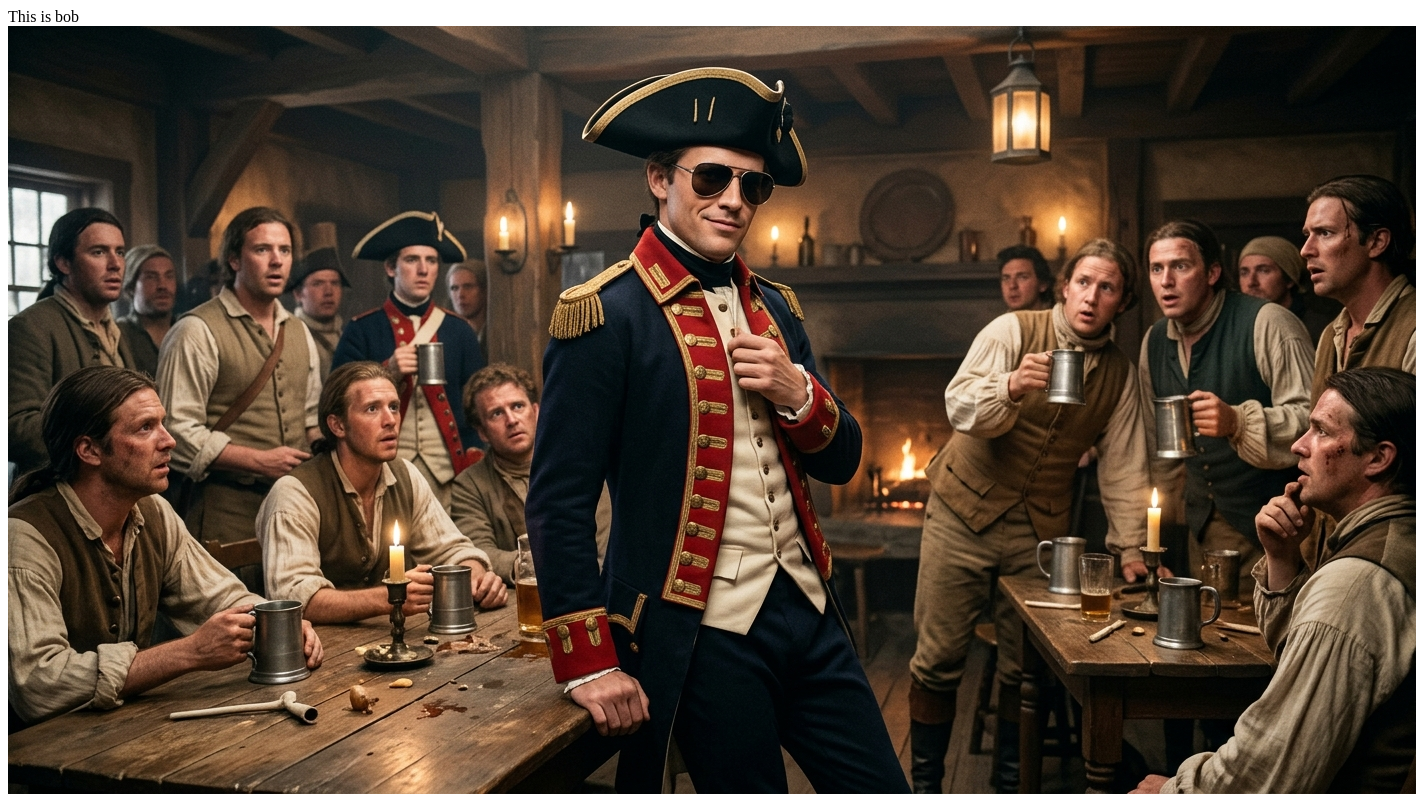
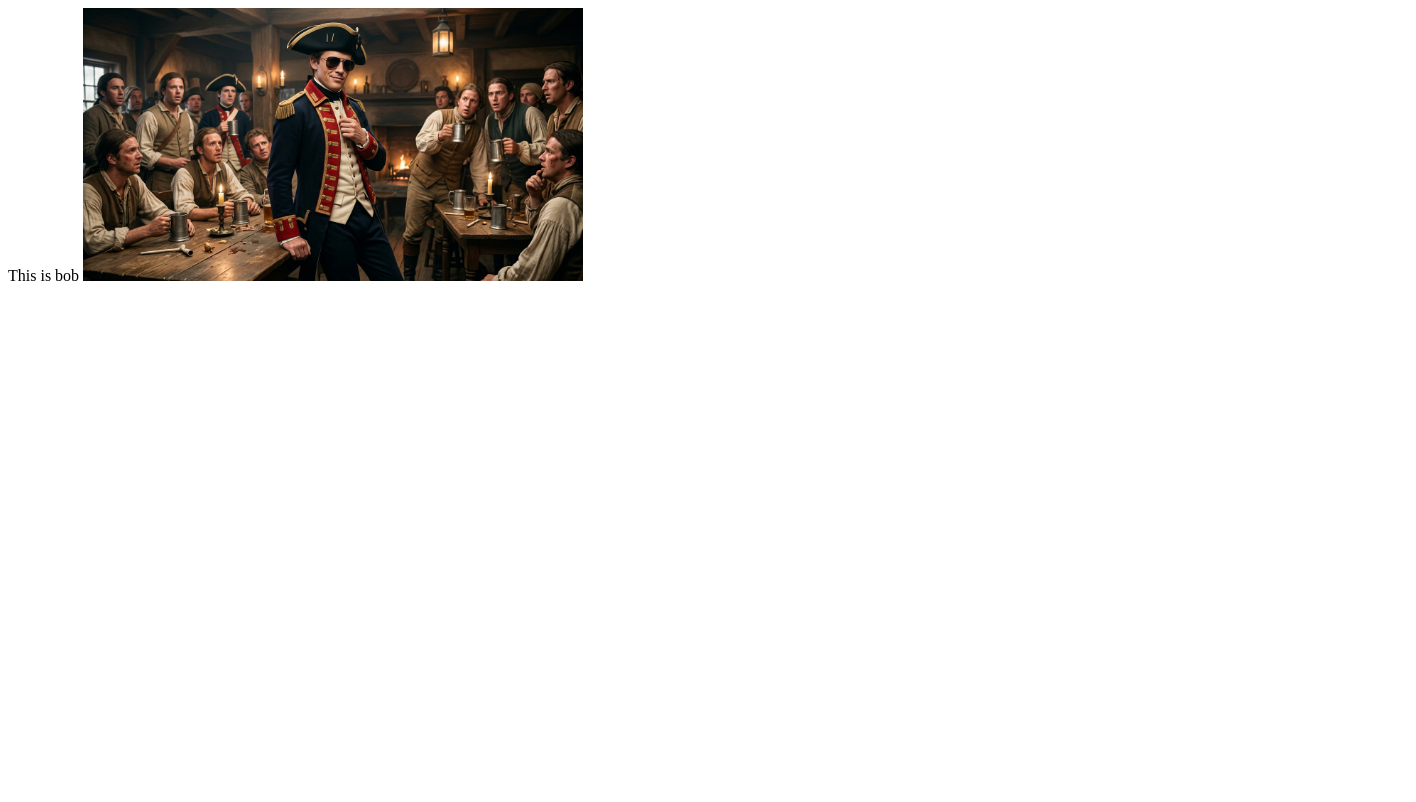
Before and after one commit to airplane-cool/bob, a plain HTML site: page index.html in a window 1280 px wide. Shown: the whole page, 1416 px wide, since content can reach past the window. Drawn offline with Linux system fonts and the light colour scheme.

Commit message:
Update index.html

```diff
--- a/index.html
+++ b/index.html
@@ -1,4 +1,4 @@
 <DOCKTYPEHTML>
   <Tittle>This is bob</Tittle>
-   <img src="Gemini_Generated_Image_p2v7gup2v7gup2v7.jpeg" alt="GOOGLE GIGGLES!!!!" width="1408" height="768">
+   <img src="Gemini_Generated_Image_p2v7gup2v7gup2v7.jpeg" alt="GOOGLE GIGGLES!!!!" width="500" height="273">
 </DOCKTYPEHTML>
```
